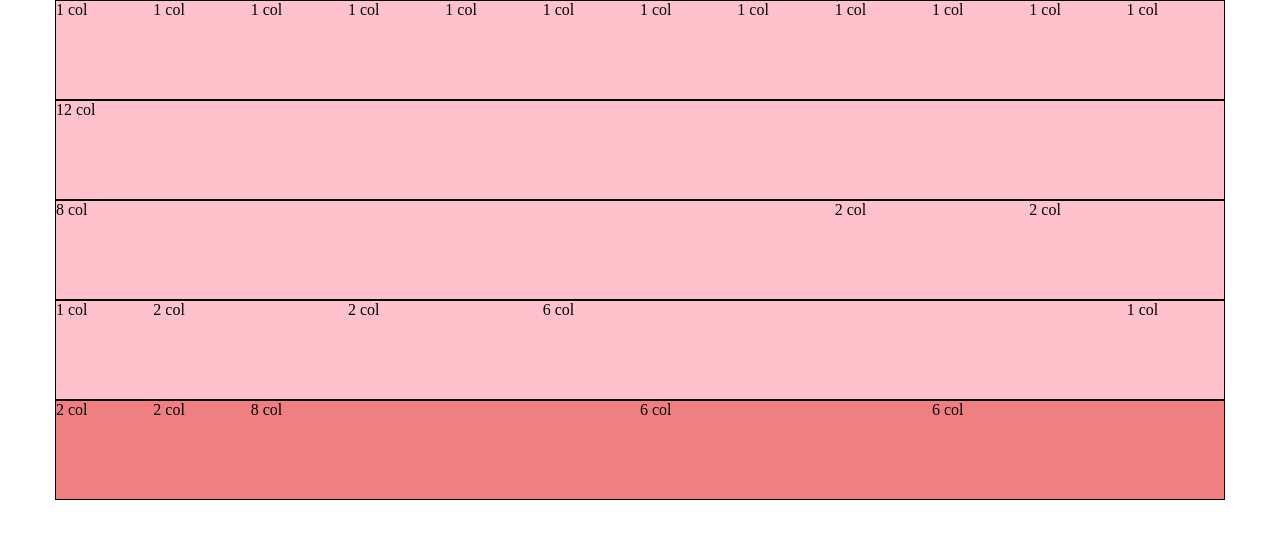
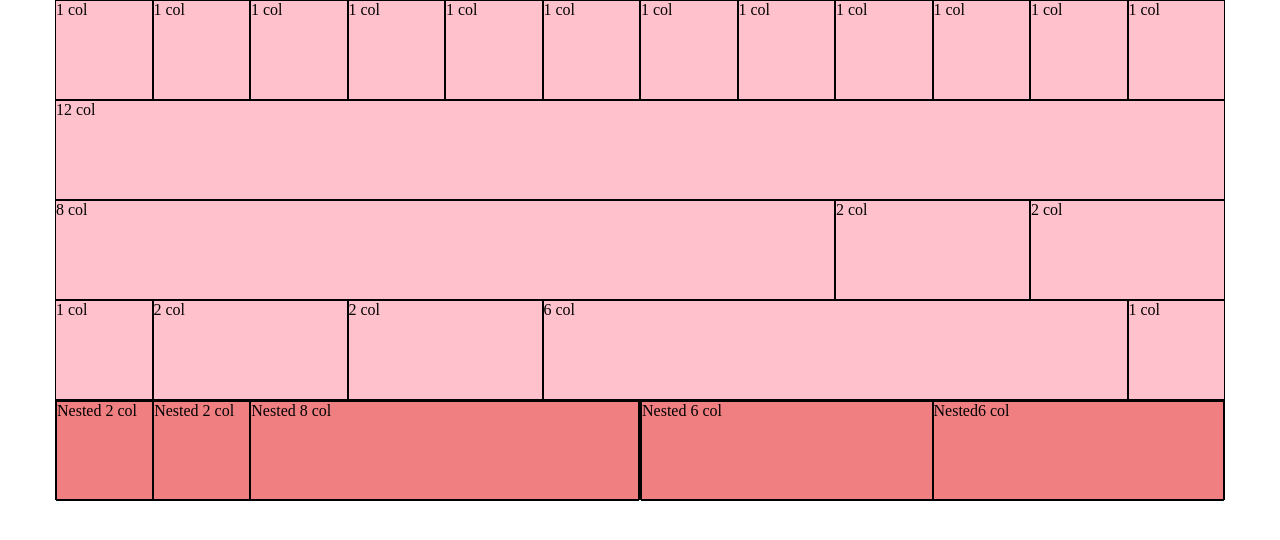
Before and after one commit to Cargalher/html-css-12bool, a plain HTML site: page index.html in a window 1280 px wide. Drawn offline with Linux system fonts and the light colour scheme.

Commit message:
border columns

```diff
--- a/index.html
+++ b/index.html
@@ -27,9 +27,7 @@
 
             </div>
             <div class="row">
-                <div class="col-12">
-                    <p>12 col</p>
-                </div>
+                <div class="col-12"><p>12 col</p></div>
             </div>
             <div class="row">
                 <div class="col-8"><p>8 col</p></div>
@@ -49,13 +47,13 @@
         <footer>
             <div class="row">
                 <div class="col-6">
-                    <div class="col-2"><p>2 col</p></div>
-                    <div class="col-2"><p>2 col</p></div>
-                    <div class="col-8"><p>8 col</p></div>
+                    <div class="col-2"><p class="nest">Nested 2 col</p></div>
+                    <div class="col-2"><p class="nest">Nested 2 col</p></div>
+                    <div class="col-8"><p class="nest">Nested 8 col</p></div>
                 </div>
-                <div class="col-6">
-                    <div class="col-6"><p>6 col</p></div>
-                    <div class="col-6"><p>6 col</p></div>
+                <div class="col-6 ln">
+                    <div class="col-6"><p class="nest">Nested 6 col</p></div>
+                    <div class="col-6"><p class="nest">Nested6 col</p></div>
                 </div>
             </div>
         </footer>
--- a/style.css
+++ b/style.css
@@ -7,6 +7,14 @@ footer{
 
 }
 .row{
+
+
+}
+
+.nest{
+
+}
+.col-1, .col-2, .col-6, .col-8, .col-12{
     border: 1px solid black;
-   height:100px;
+    height: 100px;
 }
```
